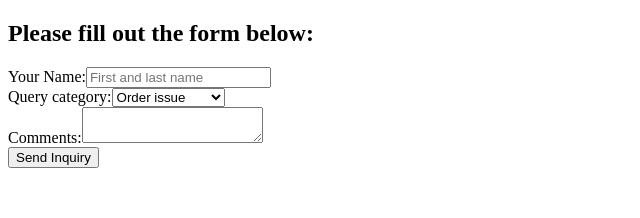
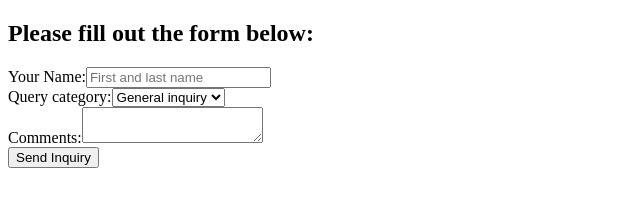
Before and after one commit to markohautala/React-practice-12, a React (Create React App) app in the folder my-app/: page / in a window 1280 px wide. Shown: the top 218 px of the page, without its empty margins (0-640 px from the left). Built offline with nearby package versions, Linux system fonts and the light colour scheme.

Commit message:
Work on uncontrolled forms

```diff
--- a/my-app/src/App.js
+++ b/my-app/src/App.js
@@ -1,10 +1,11 @@
 import MethodsAsPropsParent from "./components/ControlledForms";
 import ControlledForms from "./components/ControlledForms";
+import UnControlledForms from "./components/UnControlledForms";
 
 function App() {
   return (
     <div>
-      <ControlledForms />
+      <UnControlledForms />
     </div>
   );
 }
--- /dev/null
+++ b/my-app/src/components/UnControlledForms.jsx
@@ -0,0 +1,61 @@
+import React, { useState } from 'react';
+
+export default function UnControlledForms() {
+
+    // Create refs for each form input
+    const nameInput = React.useRef();
+    const categoryInput = React.useRef();
+    const commentsInput = React.useRef();
+
+
+    // Submit handler to log form data
+    const handleSubmit = (e) => {
+        e.preventDefault();
+        console.log({
+            name: nameInput.current.value,
+            category: categoryInput.current.value,
+            comments: commentsInput.current.value
+        })
+    };
+
+    return (
+        <div>
+            <h2>Please fill out the form below:</h2>
+
+            <form onSubmit={handleSubmit}>
+                <div>
+                    <label htmlFor="id-name">Your Name:</label>
+                    <input
+                        id="id-name"
+                        name="name"
+                        type="text"
+                        placeholder="First and last name"
+                        ref={nameInput}
+                    />
+                </div>
+                <div>
+                    <label htmlFor="id-category">Query category:</label>
+                    <select
+                        id="id-category"
+                        name="category"
+                        defaultValue="general"
+                        ref={categoryInput}
+                    >
+                        <option value="website">Website issue</option>
+                        <option value="order">Order issue</option>
+                        <option value="general">General inquiry</option>
+                    </select>
+                </div>
+                <div>
+                    <label htmlFor="id-comments">Comments:</label>
+                    <textarea
+                        id="id-comments"
+                        name="comments"
+                        ref={commentsInput}
+                    />
+                </div>
+                <input type="submit" value="Send Inquiry" />
+            </form>
+        </div>
+    );
+}
```
